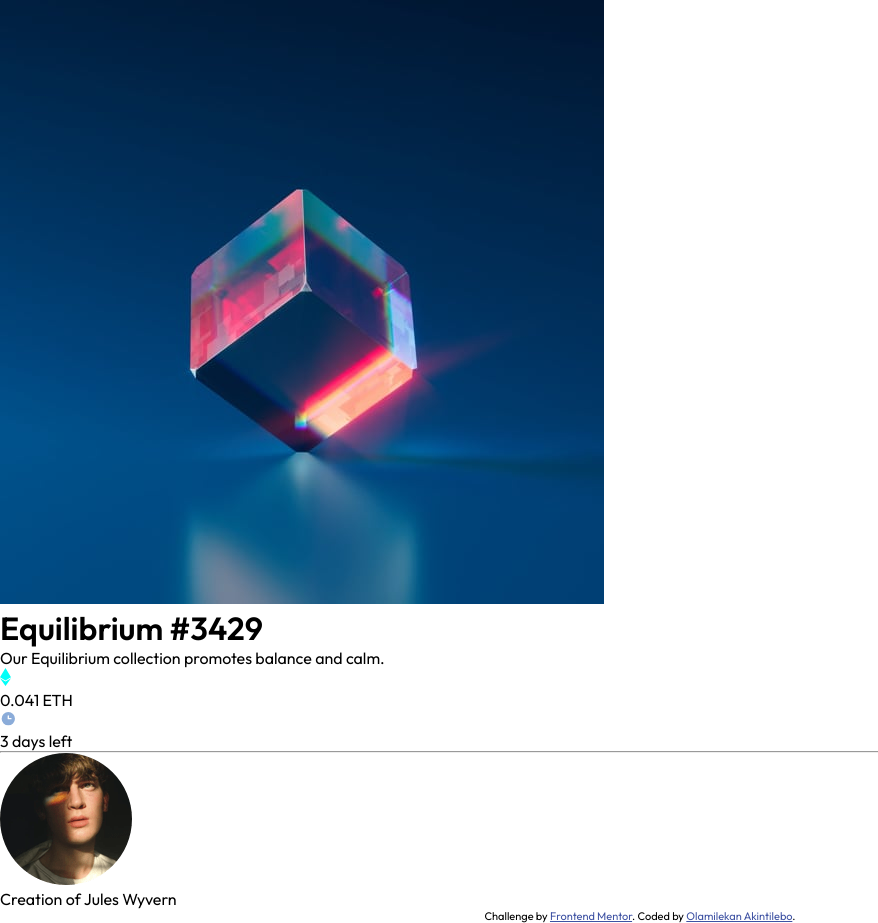
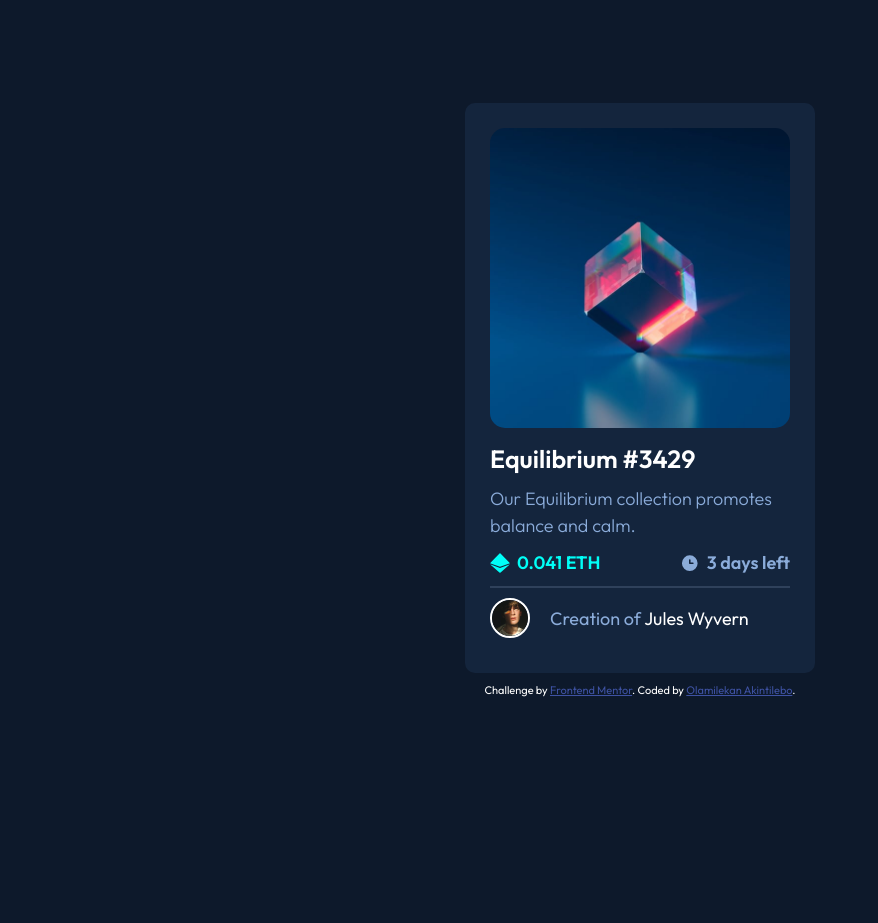
Before and after one commit to hayohtee/nft-preview-card-component, a plain HTML site: page index.html in a window 1280 px wide. Shown: the whole page, without its empty margins (0-878 px from the left). After the commit the page ends 800 px from the top, so only its background shows below. Drawn offline with Linux system fonts and the light colour scheme.

Commit message:
Style the page

```diff
--- a/css/style.css
+++ b/css/style.css
@@ -8,9 +8,99 @@
 
 body {
     font-family: 'Outfit', sans-serif;
+    background-color: hsl(217, 54%, 11%);
+    color: hsl(0, 0%, 100%);
+    font-size: 18px;
+    display: flex;
+    flex-direction: column;
+    justify-content: center;
+    align-items: center;
+    height: 100vh;
+}
+
+main {
+    width: 350px;
+    margin: auto;
+}
+
+hr {
+    border: 1px solid  hsl(215, 32%, 27%);;
+}
+
+.card {
+    border: 25px solid hsl(216, 50%, 16%);
+    background-color: hsl(216, 50%, 16%);
+    border-radius: 10px;
+}
+
+.card > * {
+    margin-bottom: 10px;
+}
+
+.card img {
+    width: 100%;
+    height: 300px;
+    border-radius: 15px;
+}
+
+.card h1 {
+    font-weight: 600;
+    font-size: 25px;
+}
+
+.card p {
+    color: hsl(215, 51%, 70%);
+    font-weight: 300;
+    line-height: 1.5;
+}
+
+.nft-container {
+    display: flex;
+    justify-content: space-between;
+}
+
+.nft-container .price, .nft-container .duration {
+    display: flex;
+    align-items: center;
+}
+
+.nft-container p {
+    font-weight: 600;
+}
+
+.price p {
+    color: hsl(178, 100%, 50%);
+}
+
+.nft-container .icon {
+    width: 20px;
+    height: 20px;
+    margin-right: 7px;
+}
+
+.profile-container {
+    display: flex;
+    align-items: center;
+}
+
+.profile-container img {
+    width: 40px;
+    height: auto;
+    border: 2px solid hsl(0, 0%, 100%);
+    border-radius: 50%;
+    margin-right: 20px;
+}
+
+.profile-container p {
+    font-weight: 400;
+}
+
+.profile-container .name {
+    color: hsl(0, 0%, 100%);
 }
 
 .attribution {
+    margin-top: 10px;
     font-size: 11px;
     text-align: center;
 }
```
